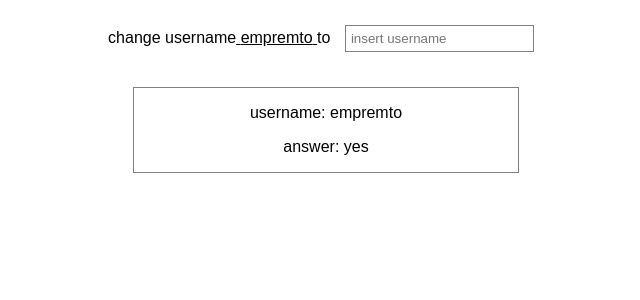
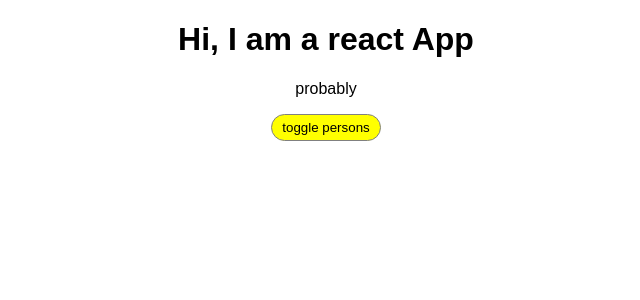
Before and after one commit to annaavanesyan/react-app, a React (Create React App) app: page / in a window 1280 px wide. Shown: the top 300 px of the page, without its empty margins (314-954 px from the left). Built offline with nearby package versions, Linux system fonts and the light colour scheme.

Commit message:
add: add conditional person rendering

```diff
--- a/src/App.css
+++ b/src/App.css
@@ -1,3 +1,6 @@
 .App {
   text-align: center;
 }
+*:focus{
+  outline: none;
+}
--- a/src/App.js
+++ b/src/App.js
@@ -13,7 +13,8 @@ class App extends Component {
       { name: "Anna", money: "100$" },
       { name: "Narek", money: "10$" },
       { name: "Bobo", money: "1$" }
-    ]
+    ],
+    showPersons: false
   };
 
   switchNameHandler = newName => {
@@ -36,14 +37,18 @@ class App extends Component {
     });
   };
 
+  togglePersonsHandler = () => {
+    const doesShowPersons = this.state.showPersons;
+    this.setState({ showPersons: !doesShowPersons });
+  };
+
   render() {
-
     const buttonStyle = {
-      backgroundColor: 'yellow',
-      border: '1px solid grey',
-      padding: '5px 10px',
-      borderRadius: '30px',
-      cursor: 'pointer'
+      backgroundColor: "yellow",
+      border: "1px solid grey",
+      padding: "5px 10px",
+      borderRadius: "30px",
+      cursor: "pointer"
     };
 
     return (
@@ -51,13 +56,15 @@ class App extends Component {
         <h1>Hi, I am a react App</h1>
         <p>probably</p>
 
-        <button
-          style={buttonStyle}
-          onClick={() => this.switchNameHandler("Anna the Great")}>
-          click me to see the magic!
+        <button style={buttonStyle} onClick={this.togglePersonsHandler}>
+          toggle persons
         </button>
-
-        <Person name={this.state.people[0].name} age={this.state.people[0].age}>
+        {this.state.showPersons ? (
+          <div>
+            <Person
+              name={this.state.people[0].name}
+              age={this.state.people[0].age}
+            >
               Money: {this.state.money[0].money}
             </Person>
             <Person
@@ -73,6 +80,8 @@ class App extends Component {
               insertName={this.nameChangedHandler}
             />
           </div>
+        ) : null}
+      </div>
     );
   }
 }
--- a/src/index.js
+++ b/src/index.js
@@ -1,7 +1,7 @@
 import React from 'react';
 import ReactDOM from 'react-dom';
 import './index.css';
-import App from './App1';
+import App from './App';
 import registerServiceWorker from './registerServiceWorker';
 
 ReactDOM.render(<App />, document.getElementById('root'));
```
Lines whose indentation alone changed are shown as unchanged.
